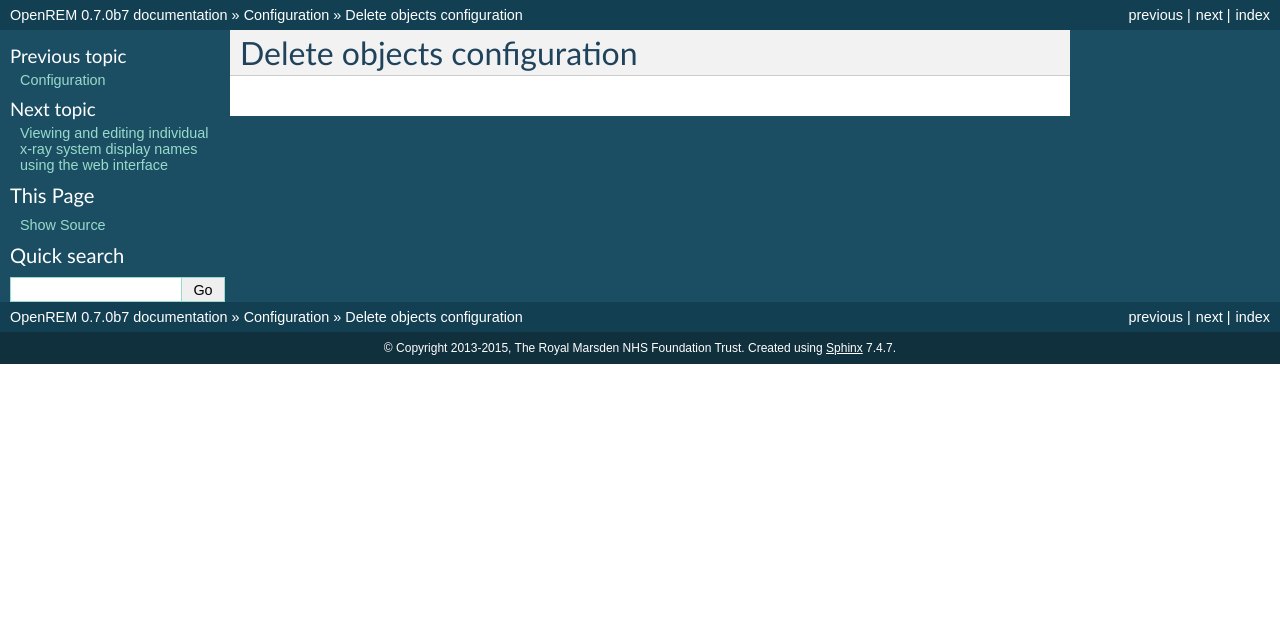
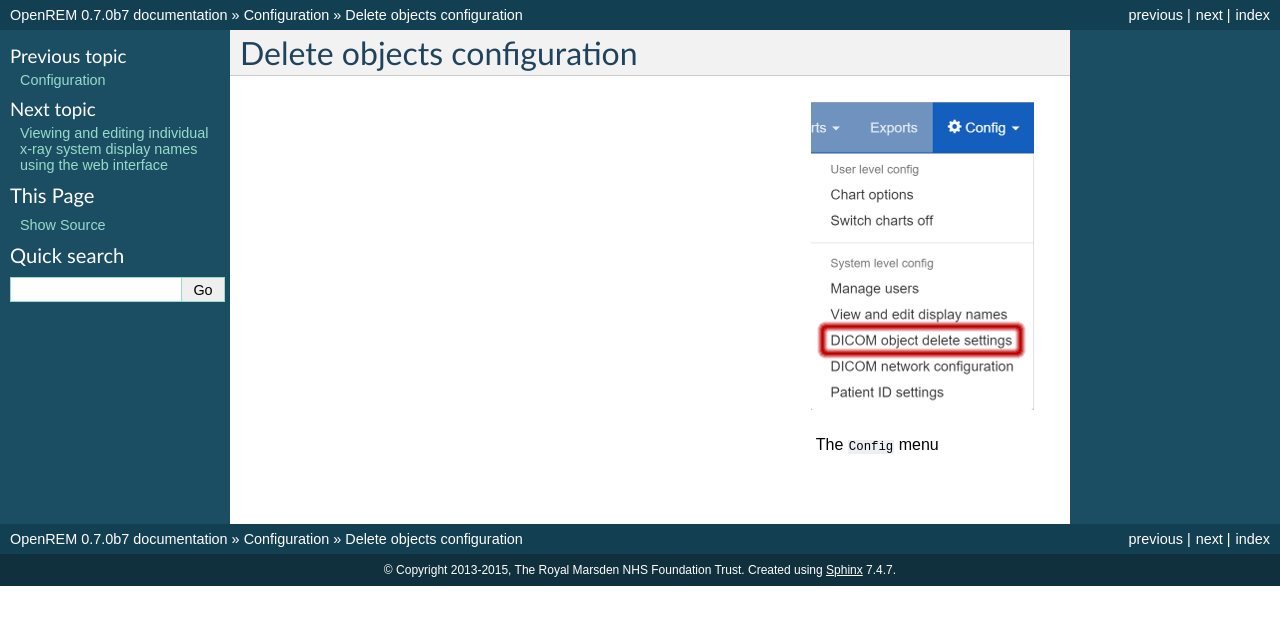
Before and after one commit to ckswilliams/modOpenREM, a Sphinx documentation site: the page built from docs/i_deletesettings.rst, in a window 1280 px wide. Shown: the top 625 px of the page. Built offline with Sphinx 7.4.7, drawn with Linux system fonts in a browser that asks for light colours.

Commit message:
Adding the first image for the delete objects config.

```diff
--- a/docs/i_deletesettings.rst
+++ b/docs/i_deletesettings.rst
@@ -1,3 +1,9 @@
 ############################
 Delete objects configuration
 ############################
+
+.. figure:: img/ConfigMenuDelete.png
+    :align: right
+    :alt: Config menu with delete option highlighted
+
+    The ``Config`` menu
```
Also changed, not shown: docs/img/ConfigMenuDelete.png (added).
